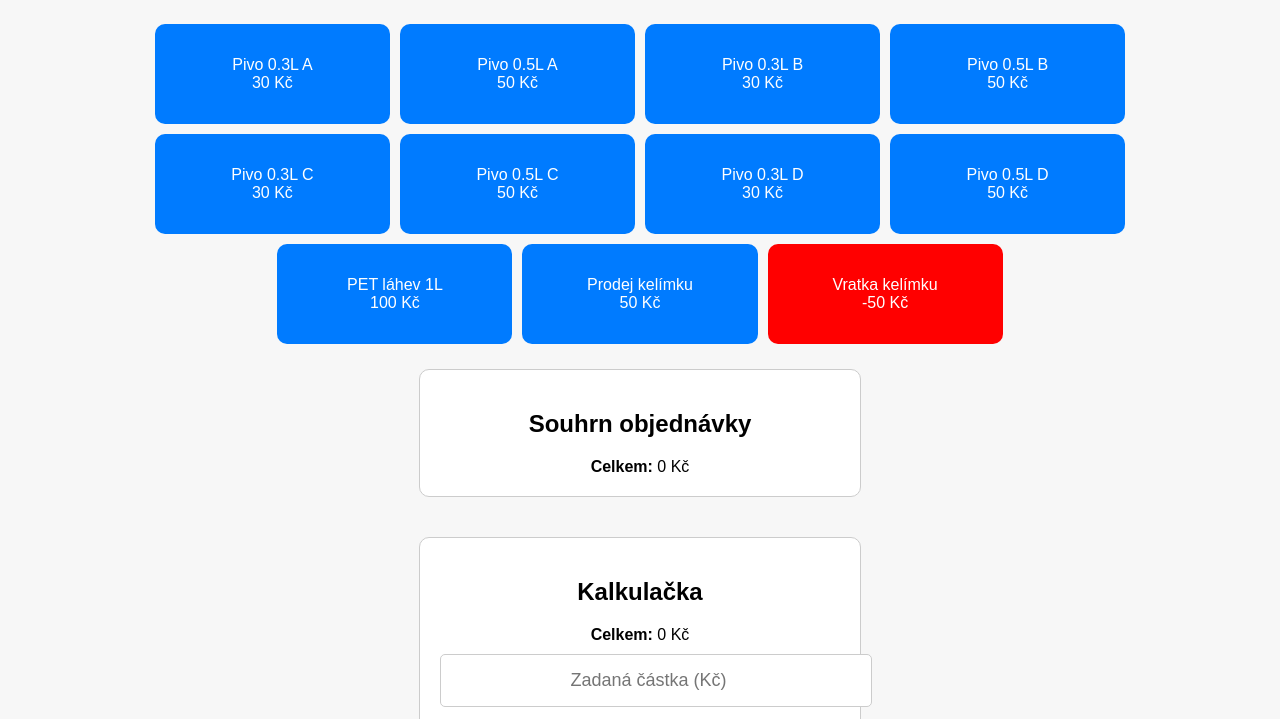
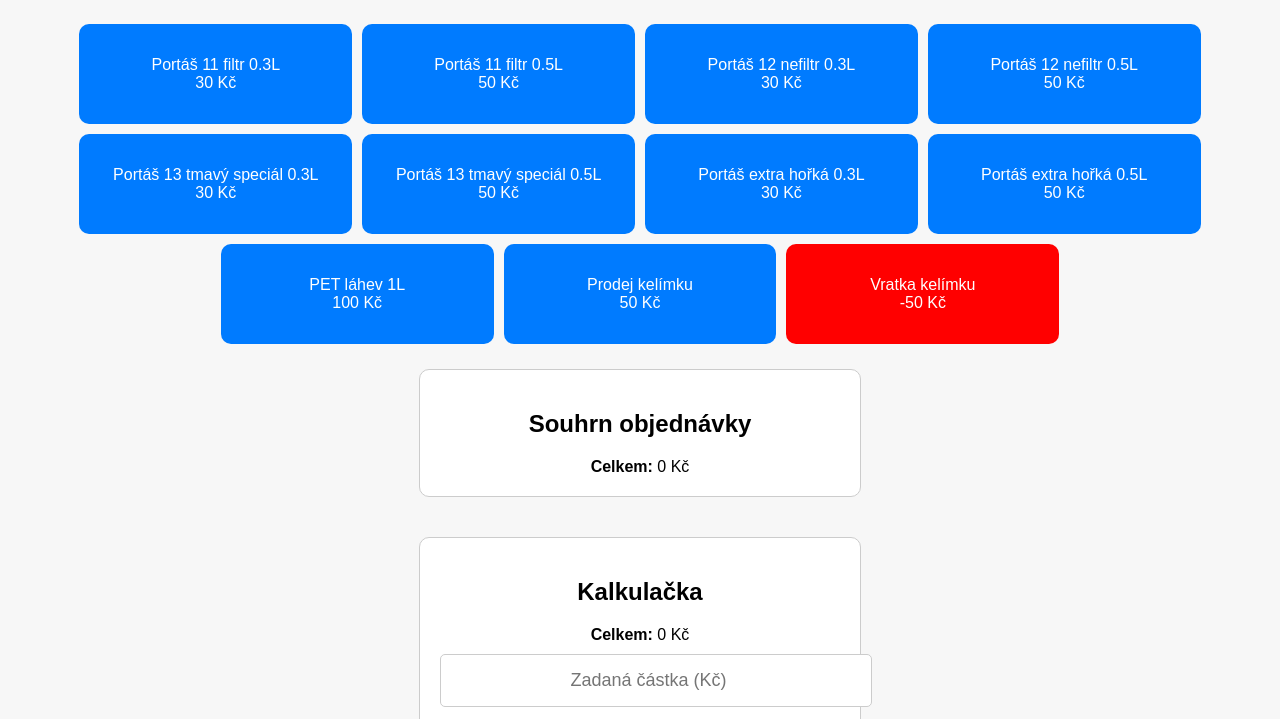
Before and after one commit to Ondrejca1/portas, a plain HTML site: page index.html in a window 1280 px wide. Shown: the part 81-800 px from the top of the page. Drawn offline with Linux system fonts and the light colour scheme.

Commit message:
Update index.html

```diff
--- a/index.html
+++ b/index.html
@@ -166,14 +166,14 @@
 
     <script>
         const products = [
-            { name: 'Pivo 0.3L A', price: 30 },
-            { name: 'Pivo 0.5L A', price: 50 },
-            { name: 'Pivo 0.3L B', price: 30 },
-            { name: 'Pivo 0.5L B', price: 50 },
-            { name: 'Pivo 0.3L C', price: 30 },
-            { name: 'Pivo 0.5L C', price: 50 },
-            { name: 'Pivo 0.3L D', price: 30 },
-            { name: 'Pivo 0.5L D', price: 50 },
+            { name: 'Portáš 11 filtr 0.3L', price: 30 },
+            { name: 'Portáš 11 filtr 0.5L', price: 50 },
+            { name: 'Portáš 12 nefiltr 0.3L', price: 30 },
+            { name: 'Portáš 12 nefiltr 0.5L', price: 50 },
+            { name: 'Portáš 13 tmavý speciál 0.3L', price: 30 },
+            { name: 'Portáš 13 tmavý speciál 0.5L', price: 50 },
+            { name: 'Portáš extra hořká 0.3L', price: 30 },
+            { name: 'Portáš extra hořká 0.5L', price: 50 },
             { name: 'PET láhev 1L', price: 100 },
             { name: 'Prodej kelímku', price: 50 },
             { name: 'Vratka kelímku', price: -50, red: true }
```
